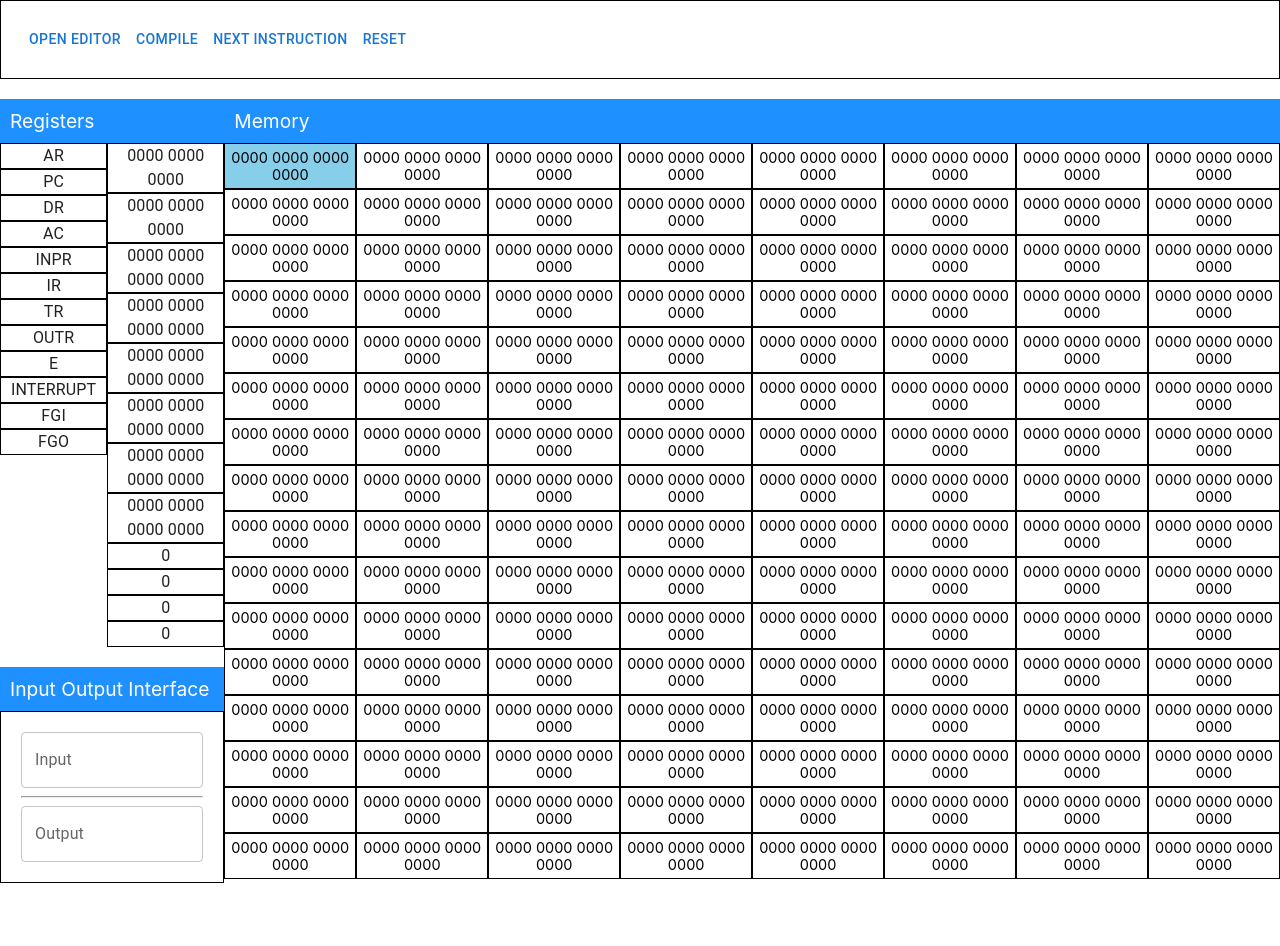
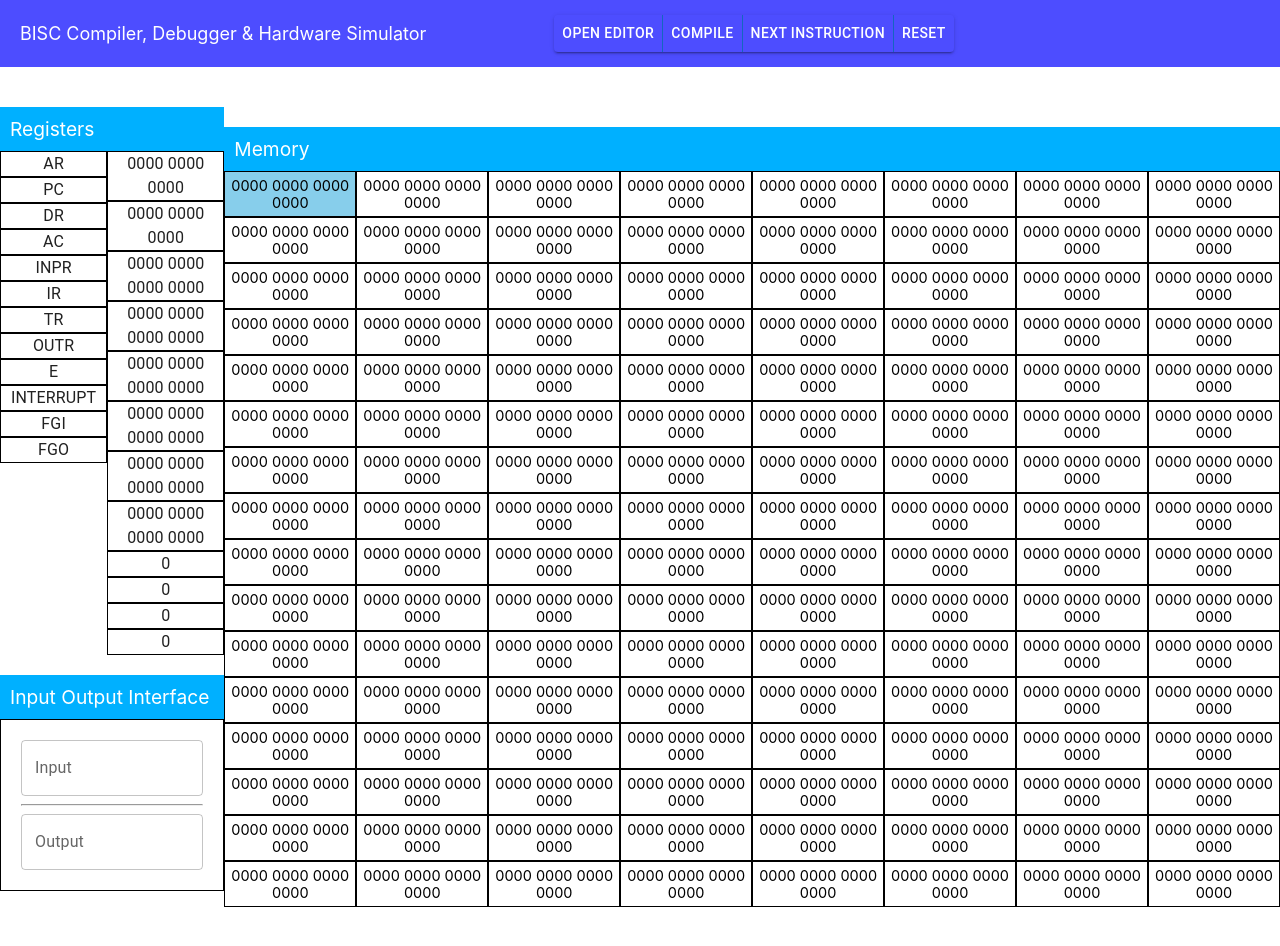
Before and after one commit to Samarthya2912/CISC-Compiler-and-Resource-Simulator, a React (Create React App) app: page / in a window 1280 px wide. Shown: the top 946 px of the page. Before the commit the page ends 923 px from the top, so only its background shows below. Built offline with nearby package versions, Linux system fonts and the light colour scheme.

Commit message:
UI improvements

```diff
--- a/src/components/ActionButtons.js
+++ b/src/components/ActionButtons.js
@@ -3,29 +3,32 @@ import React, { useContext } from "react";
 import useResources from "../hooks/useCompile";
 import useExecute from "../hooks/useExecute";
 import { codeContext } from "../contexts/code";
-import OpenEditorButton from "./OpenEditorButton";
+import { editorContext } from "../contexts/editor";
 
 const ActionButtons = () => {
   const [code] = useContext(codeContext);
   const [error, allocateMemory] = useResources();
   const [setNewMachineState, resetMachine] = useExecute();
+  const [, setOpen] = useContext(editorContext);
+
 
   return (
     <>
-      <ButtonGroup sx={{ margin: "15px" }}>
-        <OpenEditorButton />
-        <Button variant="text" onClick={() => allocateMemory(code)}>
+      <ButtonGroup variant="contained" sx={{ margin: "15px", marginLeft: "10vw", borderColor: "white" }}>
+        <Button variant="text" onClick={() => setOpen(true)} sx={{ color: "white" }}>Open Editor</Button>
+        <Button variant="text" onClick={() => allocateMemory(code)} sx={{ color: "white" }}>
           COMPILE
         </Button>
         <Button
           variant="text"
+          sx={{ color: "white" }}
           onClick={() => {
             setNewMachineState();
           }}
         >
           NEXT INSTRUCTION
         </Button>
-        <Button variant="text" onClick={resetMachine}>
+        <Button variant="text" onClick={resetMachine} sx={{ color: "white" }}>
           RESET
         </Button>
       </ButtonGroup>
--- a/src/components/CustomHeader.js
+++ b/src/components/CustomHeader.js
@@ -8,7 +8,7 @@ const CustomHeader = (props) => {
         maxWidth: "100%",
         minWidth: "100%",
         overflow: "hidden",
-        backgroundColor: "dodgerblue",
+        backgroundColor: "#00B0FF",
         color: "white",
         fontSize: "larger",
         display: "flex",
--- a/src/components/Memory.js
+++ b/src/components/Memory.js
@@ -8,7 +8,7 @@ const Memory = () => {
 
   return (
     <>
-      <div className="memory" style={{ margin: "20px 0" }}>
+      <div className="memory" style={{ margin: "60px 0" }}>
         <CustomHeader>Memory</CustomHeader>
         {resources["MEMORY"].map((row, row_index) => (
           <div className="row" key={row_index}>
--- a/src/components/Navbar.css
+++ b/src/components/Navbar.css
@@ -1,8 +1,8 @@
 .navbar {
-    border: solid 1px black;
+    background-color: #4D4DFF;
     display: flex;
+    align-items: center;
+    font-size: large;
+    padding: 0 20px;
+    /* margin-right: 50px; */
 }
-
-.navbar * {
-    padding: 5px;
-}
--- a/src/components/Navbar.js
+++ b/src/components/Navbar.js
@@ -5,6 +5,7 @@ import "./Navbar.css";
 const Navbar = () => {
   return (
     <nav className="navbar">
+      <div style={{ color: "white" }}>BISC Compiler, Debugger & Hardware Simulator</div>
       <ActionButtons />
     </nav>
   );
--- a/src/components/OpenEditorButton.js
+++ /dev/null
@@ -1,11 +0,0 @@
-import { Button } from "@mui/material";
-import React, { useContext } from "react";
-import { editorContext } from "../contexts/editor";
-
-const OpenEditorButton = () => {
-  const [, setOpen] = useContext(editorContext);
-
-  return <Button variant="text" onClick={() => setOpen(true)}>Open Editor</Button>;
-};
-
-export default OpenEditorButton;
--- a/src/components/Registers.js
+++ b/src/components/Registers.js
@@ -9,7 +9,7 @@ const Registers = () => {
 
   return (
     <>
-      <Paper elevation={0} sx={{ margin: "20px 0" }}>
+      <Paper elevation={0} sx={{ margin: "40px 0" }}>
         <CustomHeader>Registers</CustomHeader>
         <div style={{ display: "flex" }}>
           <div style={{ display: "flex", flexDirection: "column" }}>
```
